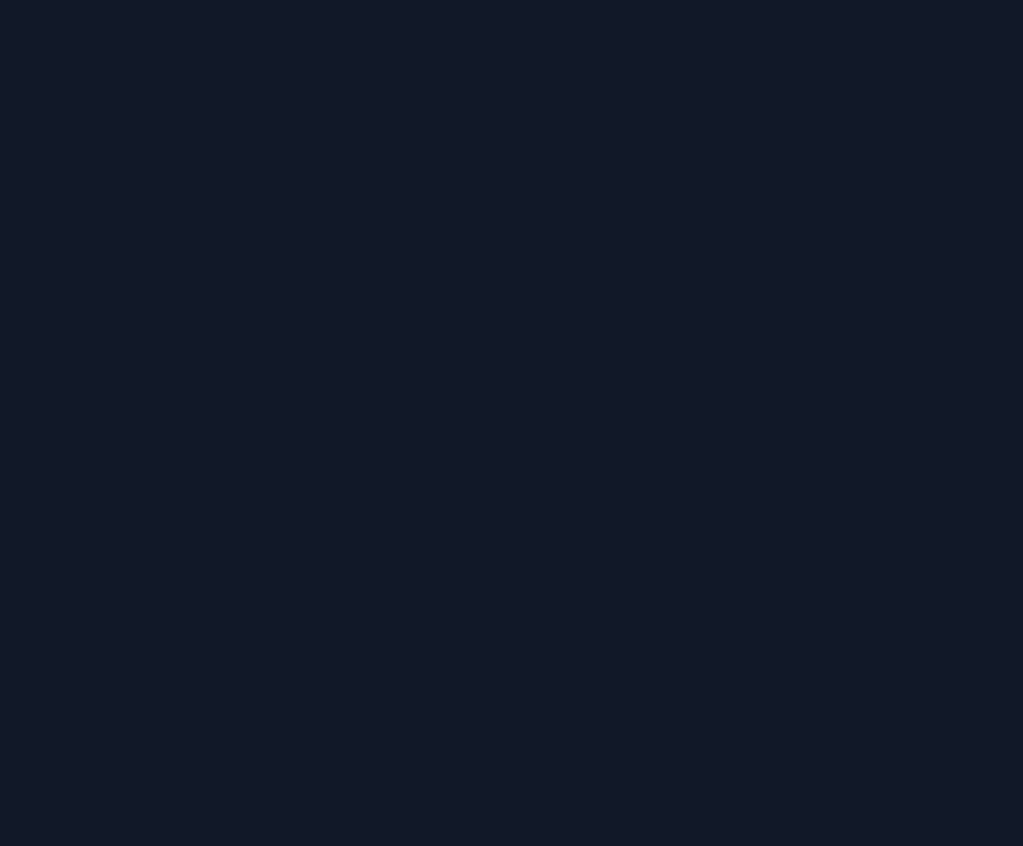
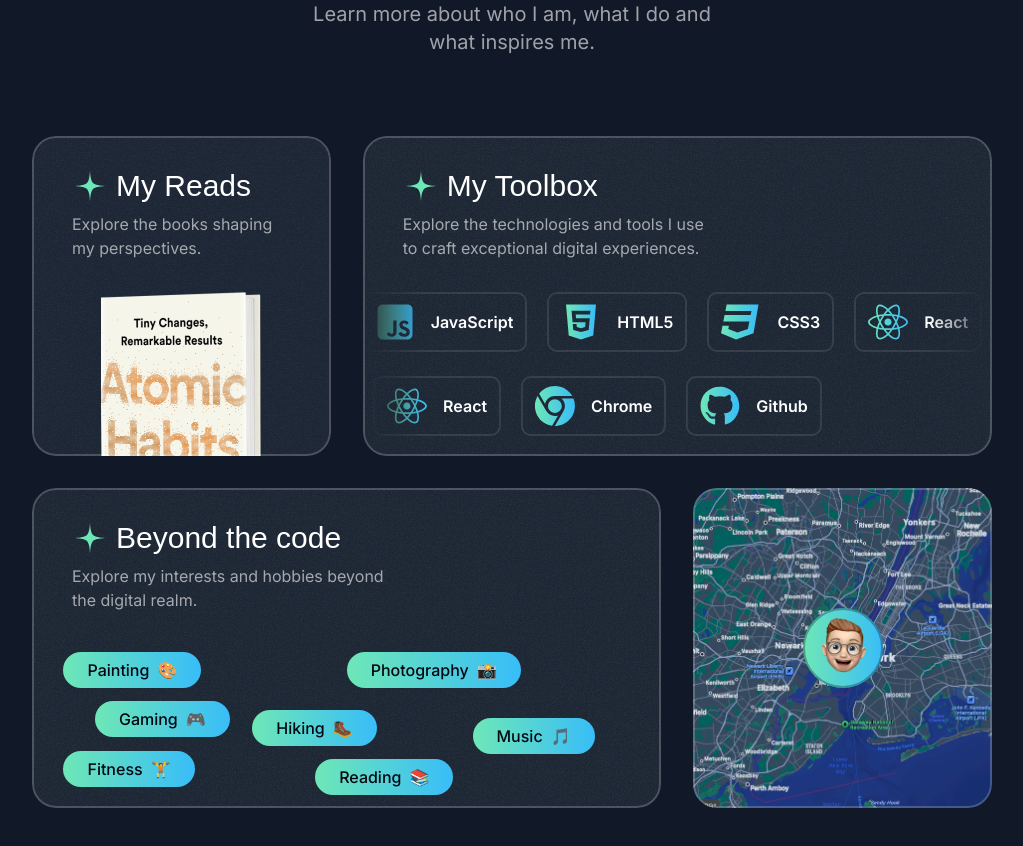
Before and after one commit to GandhiGB/Portfolio1, a Next.js app: page / in a window 1280 px wide. Shown: the part 4140-4986 px from the top of the page, without its empty margins (128-1151 px from the left). Before the commit the page ends 3916 px from the top, so only its background shows below. Built offline with nearby package versions, Linux system fonts and the light colour scheme; a web font is replaced by a local one.

Commit message:
Done about section

```diff
--- a/src/app/page.tsx
+++ b/src/app/page.tsx
@@ -3,15 +3,17 @@ import { HeroSection } from "@/sections/Hero";
 import { ProjectsSection } from "@/sections/Projects";
 import { TapeSection } from "@/sections/Tape";
 import { TestimonialsSection } from "@/sections/Testimonials";
+import { AboutSection } from "@/sections/About";
 
 export default function Home() {
   return (
     <div>
-      < Header />
-      < HeroSection />
-      < ProjectsSection />
-      < TapeSection />
-      < TestimonialsSection />
+      <Header />
+      <HeroSection />
+      <ProjectsSection />
+      <TapeSection />
+      <TestimonialsSection />
+      <AboutSection />
     </div>
   );
 }
--- a/src/components/Card.tsx
+++ b/src/components/Card.tsx
@@ -9,7 +9,7 @@ const Card = ({
   return (
     <div
       className={twMerge(
-        "bg-gray-800 rounded-3xl relative z-0 overflow-hidden after:z-10 after:content-[''] after:absolute after:inset-0 after:outline-2 after:outline after:-outline-offset-2 after:rounded-3xl after:outline-white/20 after:pointer-events-none p-6",
+        "bg-gray-800 rounded-3xl relative z-0 overflow-hidden after:z-10 after:content-[''] after:absolute after:inset-0 after:outline-2 after:outline after:-outline-offset-2 after:rounded-3xl after:outline-white/20 after:pointer-events-none",
         className
       )}
     >
--- /dev/null
+++ b/src/components/CardHeader.tsx
@@ -0,0 +1,27 @@
+import React from "react";
+import StarIcon from "@/assets/icons/star.svg";
+import { twMerge } from "tailwind-merge";
+
+const CardHeader = ({
+  title,
+  description,
+  className,
+}: {
+  title: string;
+  description: string;
+  className?: string;
+}) => {
+  return (
+    <div className={twMerge("flex flex-col p-6 md:py-8 md:px-10", className)}>
+      <div className="inline-flex items-center gap-2">
+        <StarIcon className="size-9 text-emerald-300" />
+        <h3 className="font-serif text-3xl">{title}</h3>
+      </div>
+      <p className="text-sm lg:text-base max-w-xs text-white/60 mt-2">
+        {description}
+      </p>
+    </div>
+  );
+};
+
+export default CardHeader;
--- /dev/null
+++ b/src/components/TechIcon.tsx
@@ -0,0 +1,18 @@
+import React from "react";
+
+const TechIcon = ({ component }: { component: React.ElementType }) => {
+  const Component = component;
+  return (
+    <>
+      <Component className="size-10 fill-[url(#tech-icon-gradient)]" />
+      <svg className="size-0 absolute">
+        <linearGradient id="tech-icon-gradient">
+          <stop offset="0%" stopColor="rgb(110 231 183)" />
+          <stop offset="100%" stopColor="rgb(56 189 248)" />
+        </linearGradient>
+      </svg>
+    </>
+  );
+};
+
+export default TechIcon;
--- /dev/null
+++ b/src/components/ToolboxItems.tsx
@@ -0,0 +1,44 @@
+import React from "react";
+import TechIcon from "./TechIcon";
+import { twMerge } from "tailwind-merge";
+
+const ToolboxItems = ({
+  items,
+  className,
+  itemsWrapperClassName,
+}: {
+  items: {
+    title: string;
+    iconType: React.ElementType;
+  }[];
+  className?: string;
+  itemsWrapperClassName?: string;
+}) => {
+  return (
+    <div
+      className={twMerge(
+        "flex [mask-image:linear-gradient(to_right,transparent,black_10%,black_90%,transparent)]",
+        className
+      )}
+    >
+      <div
+        className={twMerge(
+          "flex flex-none py-0.5 gap-6 pr-6",
+          itemsWrapperClassName
+        )}
+      >
+        {items.map((item) => (
+          <div
+            key={item.title}
+            className="inline-flex items-center gap-4 py-2 px-3 outline outline-2 outline-white/10 rounded-lg"
+          >
+            <TechIcon component={item.iconType} />
+            <span className="font-semibold">{item.title}</span>
+          </div>
+        ))}
+      </div>
+    </div>
+  );
+};
+
+export default ToolboxItems;
--- a/src/sections/About.tsx
+++ b/src/sections/About.tsx
@@ -1,3 +1,169 @@
+import SectionHeader from "@/components/SectionHeader";
+import Card from "@/components/Card";
+import StarIcon from "@/assets/icons/star.svg";
+import BookImage from "@/assets/images/book-cover.png";
+import Image from "next/image";
+import JavascriptIcon from "@/assets/icons/square-js.svg";
+import HTML5tIcon from "@/assets/icons/html5.svg";
+import CSS3Icon from "@/assets/icons/css3.svg";
+import ReactIcon from "@/assets/icons/react.svg";
+import ChromeIcon from "@/assets/icons/chrome.svg";
+import GithubIcon from "@/assets/icons/github.svg";
+import TechIcon from "@/components/TechIcon";
+import MapImage from "@/assets/images/map.png";
+import SmileMemoji from "@/assets/images/memoji-smile.png";
+import CardHeader from "@/components/CardHeader";
+import ToolboxItems from "@/components/ToolboxItems";
+
+const toolboxItems = [
+  {
+    title: "JavaScript",
+    iconType: JavascriptIcon,
+  },
+  {
+    title: "HTML5",
+    iconType: HTML5tIcon,
+  },
+  {
+    title: "CSS3",
+    iconType: CSS3Icon,
+  },
+  {
+    title: "React",
+    iconType: ReactIcon,
+  },
+  {
+    title: "Chrome",
+    iconType: ChromeIcon,
+  },
+  {
+    title: "Github",
+    iconType: GithubIcon,
+  },
+];
+
+const hobbies = [
+  {
+    title: "Painting",
+    icon: "🎨",
+    left: "5%",
+    top: "5%",
+  },
+  {
+    title: "Photography",
+    icon: "📸",
+    left: "50%",
+    top: "5%",
+  },
+  {
+    title: "Hiking",
+    icon: "🥾",
+    left: "35%",
+    top: "40%",
+  },
+  {
+    title: "Gaming",
+    icon: "🎮",
+    left: "10%",
+    top: "35%",
+  },
+  {
+    title: "Music",
+    icon: "🎵",
+    left: "70%",
+    top: "45%",
+  },
+  {
+    title: "Fitness",
+    icon: "🏋️",
+    left: "5%",
+    top: "65%",
+  },
+  {
+    title: "Reading",
+    icon: "📚",
+    left: "45%",
+    top: "70%",
+  },
+];
+
 export const AboutSection = () => {
-  return <div>About Section</div>;
+  return (
+    <div className="py-20 lg:py-28">
+      <div className="container">
+        <SectionHeader
+          eyebrow="About Me"
+          title="A Glimpse Into My World"
+          description="Learn more about who I am, what I do and what inspires me."
+        />
+        <div className="mt-20 flex flex-col gap-8">
+          <div className="grid grid-cols-1 gap-8 md:grid-cols-5 lg:grid-cols-3">
+            <Card className="h-[320px] md:col-span-2 lg:col-span-1">
+              <CardHeader
+                title="My Reads"
+                description="Explore the books shaping my perspectives."
+              />
+              <div className="w-40 mx-auto mt-2 md:mt-0">
+                <Image src={BookImage} alt="Book cover" />
+              </div>
+            </Card>
+            <Card className="h-[320px] md:col-span-3 lg:col-span-2">
+              <CardHeader
+                title="My Toolbox"
+                description="Explore the technologies and tools I use to craft exceptional
+                digital experiences."
+                className=""
+              />
+              <ToolboxItems items={toolboxItems} className="" />
+              <ToolboxItems
+                items={toolboxItems}
+                className="mt-6"
+                itemsWrapperClassName="-translate-x-1/2"
+              />
+            </Card>
+          </div>
+          <div className="grid grid-cols-1 md:grid-cols-5 lg:grid-cols-3 gap-8">
+            <Card className="h-[320px] p-0 flex flex-col md:col-span-3 lg:col-span-2">
+              <CardHeader
+                title="Beyond the code"
+                description="Explore my interests and hobbies beyond the digital realm."
+                className="px-6 py-6"
+              />
+              <div className="relative flex-1">
+                {hobbies.map((hobby) => (
+                  <div
+                    key={hobby.title}
+                    className="inline-flex items-center gap-2 px-6 bg-gradient-to-r from-emerald-300 to-sky-400 rounded-full py-1.5 absolute"
+                    style={{
+                      left: hobby.left,
+                      top: hobby.top,
+                    }}
+                  >
+                    <span className="font-medium text-gray-950">
+                      {hobby.title}
+                    </span>
+                    <span>{hobby.icon}</span>
+                  </div>
+                ))}
+              </div>
+            </Card>
+            <Card className="h-[320px] p-0 relative md:col-span-2 lg:col-span-1">
+              <Image
+                src={MapImage}
+                alt="map"
+                className="h-full w-full object-cover object-left-top"
+              />
+              <div className="absolute top-1/2 left-1/2 -translate-x-1/2 -translate-y-1/2 size-20 rounded-full bg-gradient-to-r from-emerald-300 to-sky-400 after:content-[''] after:absolute after:inset-0 after:outline after:outline-2 after:-outline-offset-2 after:rounded-full after:outline-gray-950/30">
+                <Image
+                  src={SmileMemoji}
+                  alt="smiling memoji"
+                  className="size-20"
+                />
+              </div>
+            </Card>
+          </div>
+        </div>
+      </div>
+    </div>
+  );
 };
--- a/src/sections/Testimonials.tsx
+++ b/src/sections/Testimonials.tsx
@@ -55,7 +55,7 @@ export const TestimonialsSection = () => {
             {testimonials.map((testimonial) => (
               <Card
                 key={testimonial.name}
-                className="max-w-xs md:max-w-md md:p-8"
+                className="max-w-xs md:max-w-md p-6 md:p-8"
               >
                 <div className="flex gap-4 items-center">
                   <div className="size-14 bg-gray-700 inline-flex items-center justify-center rounded-full flex-shrink-0">
```
